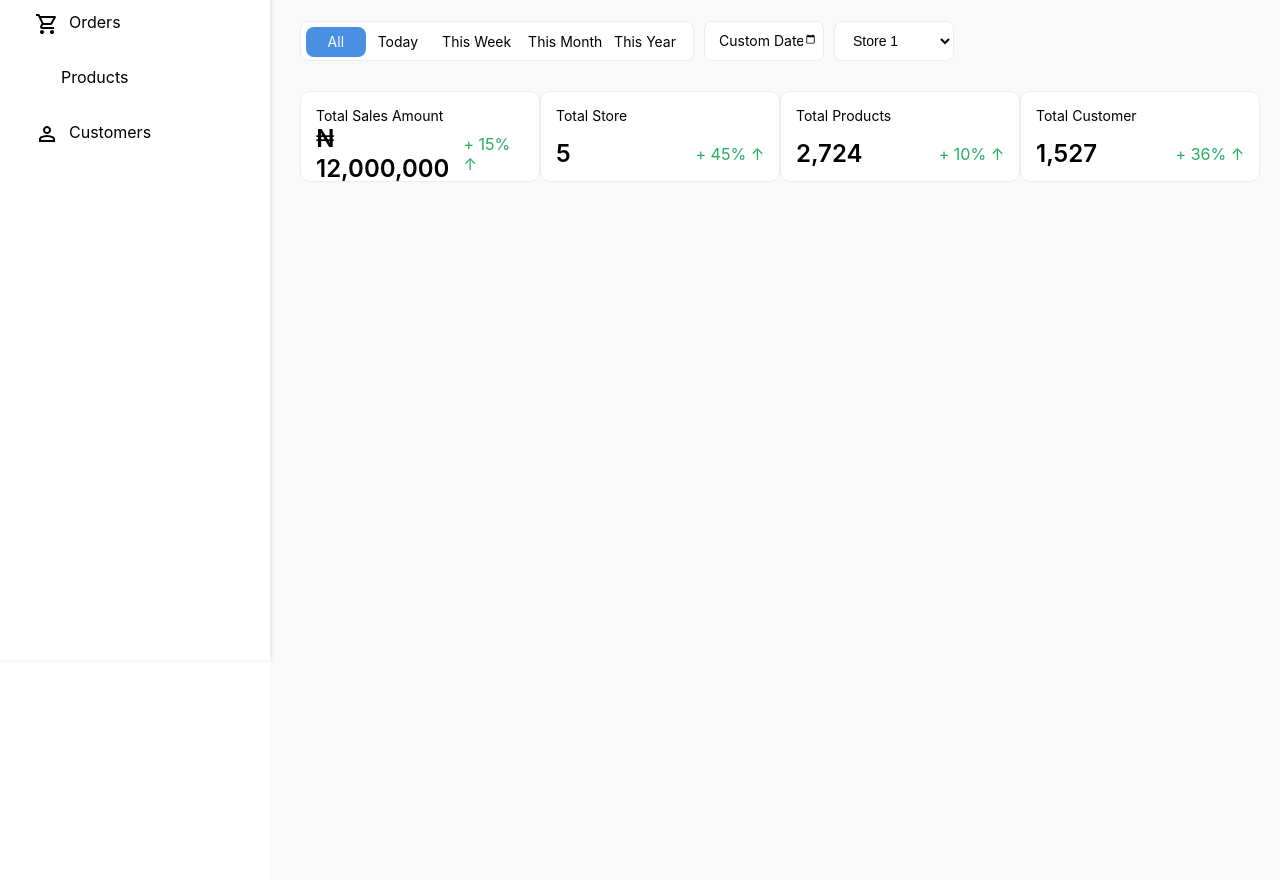
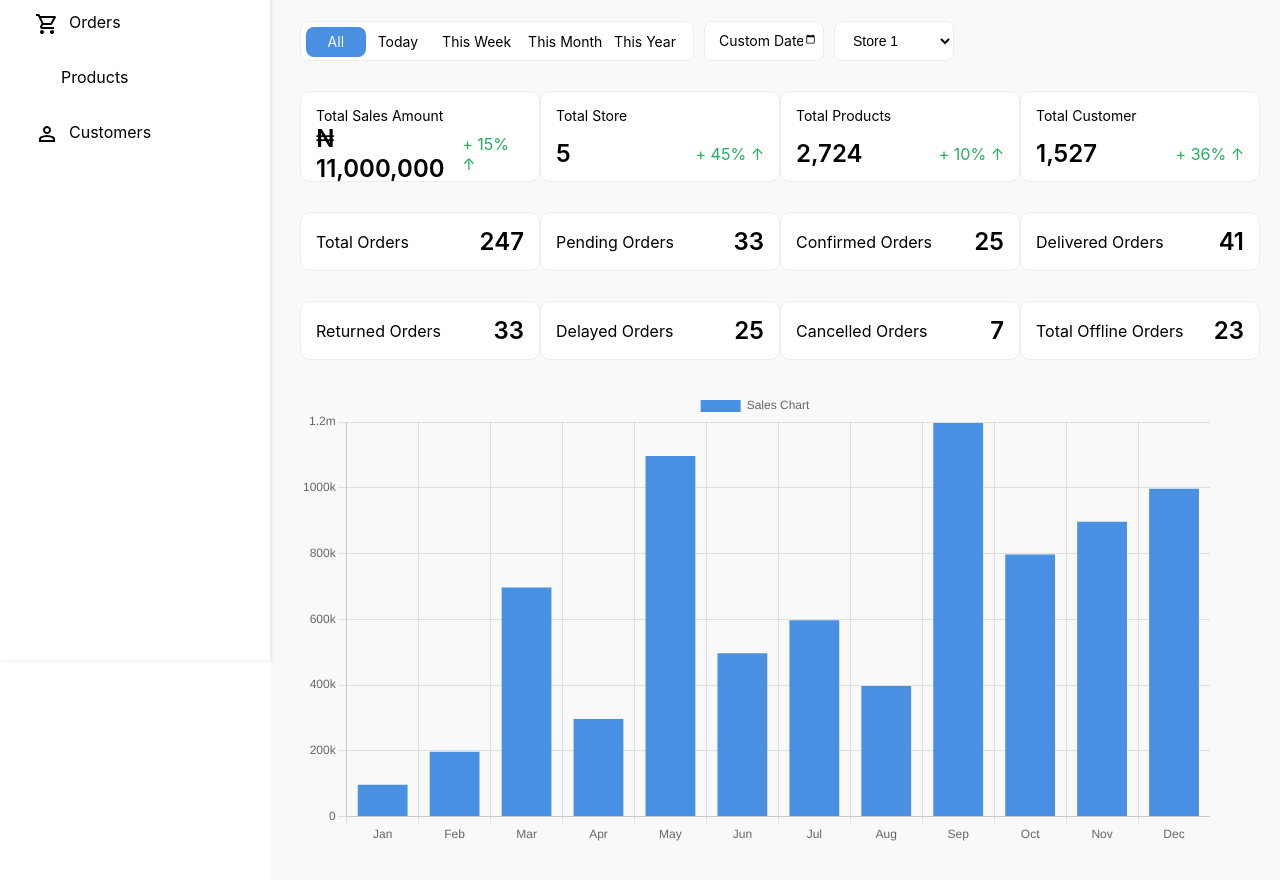
Before and after one commit to Callerstudios/cw-retail-store, a React (Create React App) app: page /dashboard in a window 1280 px wide. Shown: the part 140-1020 px from the top of the page. Built offline with nearby package versions, Linux system fonts and the light colour scheme; some icons are missing.

Commit message:
Worked on bar chart

```diff
--- a/package.json
+++ b/package.json
@@ -6,7 +6,9 @@
     "@testing-library/jest-dom": "^5.17.0",
     "@testing-library/react": "^13.4.0",
     "@testing-library/user-event": "^13.5.0",
+    "chart.js": "^4.4.6",
     "react": "^18.3.1",
+    "react-chartjs-2": "^5.2.0",
     "react-dom": "^18.3.1",
     "react-router-dom": "^6.28.0",
     "react-scripts": "5.0.1",
--- a/src/App.css
+++ b/src/App.css
@@ -40,3 +40,15 @@
     color: #27ae60;
   }
 }
+& .stat2 {
+  width: 240px;
+  height: 59px;
+  padding: 15px;
+  display: flex;
+  justify-content: space-between;
+  align-items: center;
+  gap: 15px;
+  border-radius: 10px;
+  border: 1px solid #ededed;
+  background-color: white;
+}
--- /dev/null
+++ b/src/components/DetailBox.js
@@ -0,0 +1,12 @@
+import React from "react";
+
+function DetailBox(props) {
+  return (
+    <div className="stat2">
+      <p>{props.name}</p>
+      <p style={{ fontSize: "24px", fontWeight: 600 }}>{props.number}</p>
+    </div>
+  );
+}
+
+export default DetailBox;
--- /dev/null
+++ b/src/components/SalesChart.js
@@ -0,0 +1,86 @@
+import React from "react";
+import { Bar } from "react-chartjs-2";
+import {
+  Chart as ChartJS,
+  CategoryScale,
+  LinearScale,
+  BarElement,
+  Title,
+  Tooltip,
+  Legend,
+} from "chart.js";
+import { callback } from "chart.js/helpers";
+
+ChartJS.register(
+  CategoryScale,
+  LinearScale,
+  BarElement,
+  Title,
+  Tooltip,
+  Legend
+);
+
+function SalesChart() {
+  const data = {
+    labels: [
+      "Jan",
+      "Feb",
+      "Mar",
+      "Apr",
+      "May",
+      "Jun",
+      "Jul",
+      "Aug",
+      "Sep",
+      "Oct",
+      "Nov",
+      "Dec",
+    ],
+    datasets: [
+      {
+        label: "Sales Chart",
+        data: [
+          "100000",
+          "200000",
+          "700000",
+          "300000",
+          "1100000",
+          "500000",
+          "600000",
+          "400000",
+          "1200000",
+          "800000",
+          "900000",
+          "1000000",
+        ],
+        backgroundColor: "#4a90e2",
+        borderColor: "transparent",
+        borderWidth: 1,
+      },
+    ],
+  };
+  const options = {
+    responsive: true,
+    scales: {
+    //   x: {
+    //     title: {
+    //       display: true,
+    //       text: "Sales Range",
+    //     },
+    //   },
+      y: {
+        beginAtZero: true,
+        ticks: {
+          callback: function (value) {
+            if (value > 1000000) return `${value / 1000000}m`;
+            if (value > 1000) return `${value / 1000}k`;
+            return value;
+          },
+        },
+      },
+    },
+  };
+  return <Bar data={data} options={options} />;
+}
+
+export default SalesChart;
--- a/src/pages/AdminDashboard/AdminDashboard.js
+++ b/src/pages/AdminDashboard/AdminDashboard.js
@@ -29,7 +29,7 @@ function AdminDashboard() {
           }
           onClick={() => setCurrentPageIndex(0)}
         >
-          <DashboardIcon class="nav-button-icon" />
+          <DashboardIcon className="nav-button-icon" />
           <p>Dashboard</p>
         </div>
         <div
@@ -38,7 +38,7 @@ function AdminDashboard() {
           }
           onClick={() => setCurrentPageIndex(1)}
         >
-          <CartIcon class="nav-button-icon" />
+          <CartIcon className="nav-button-icon" />
           <p>Orders</p>
         </div>
         <div
@@ -47,7 +47,7 @@ function AdminDashboard() {
           }
           onClick={() => setCurrentPageIndex(2)}
         >
-          <ProductIcon class="nav-button-icon" />
+          <ProductIcon className="nav-button-icon" />
           <p>Products</p>
         </div>
         <div
@@ -56,7 +56,7 @@ function AdminDashboard() {
           }
           onClick={() => setCurrentPageIndex(3)}
         >
-          <CustomerIcon class="nav-button-icon" />
+          <CustomerIcon className="nav-button-icon" />
           <p>Customers</p>
         </div>
       </aside>
--- a/src/pages/AdminDashboard/DashboardTab.css
+++ b/src/pages/AdminDashboard/DashboardTab.css
@@ -42,7 +42,8 @@
       color: white;
     }
   }
-  & .date, .store-type {
+  & .date,
+  .store-type {
     width: 120px;
     position: relative;
     height: 40px;
@@ -56,7 +57,7 @@
     text-wrap: nowrap;
     font-size: 14px;
     cursor: pointer;
-    & input{
+    & input {
       position: absolute;
       inset: 0;
       /* background-color: transparent; */
@@ -73,9 +74,19 @@
       border: none;
     }
   }
-  & .stats1{
+  & .stats1 {
     display: flex;
     justify-content: space-between;
     flex-direction: row;
   }
+  & .stats2 {
+    height: 59px;
+    display: flex;
+    flex-direction: row;
+    justify-content: space-between;
   }
+  & .sales-chart{
+    height: 455px;
+    /* background-color: red; */
+  }
+}
--- a/src/pages/AdminDashboard/DashboardTab.js
+++ b/src/pages/AdminDashboard/DashboardTab.js
@@ -1,14 +1,16 @@
 import React, { useState } from "react";
 import "./DashboardTab.css";
 import StatView from "../../components/StatView";
+import DetailBox from "../../components/DetailBox";
+import SalesChart from "../../components/SalesChart";
 
 function DashboardTab(props) {
   const [storeTypes, setStoreTypes] = useState(["Store 1", "Store 2"]);
   const [filterDurationIndex, setFilterDurationIndex] = useState(0);
-  const [stat1Data, setstat1Data] = useState([
+  const [stat1Data, setStat1Data] = useState([
     {
       title: "Total Sales Amount",
-      price: "₦ 12,000,000",
+      price: "₦ 11,000,000",
       percent: 15,
     },
     {
@@ -89,6 +91,21 @@ function DashboardTab(props) {
           />
         ))}
       </div>
+      <div className="stats2">
+        <DetailBox name="Total Orders" number={247}/>
+        <DetailBox name="Pending Orders" number={33}/>
+        <DetailBox name="Confirmed Orders" number={25}/>
+        <DetailBox name="Delivered Orders" number={41}/>
+      </div>
+      <div className="stats2">
+        <DetailBox name="Returned Orders" number={33}/>
+        <DetailBox name="Delayed Orders" number={25}/>
+        <DetailBox name="Cancelled Orders" number={7}/>
+        <DetailBox name="Total Offline Orders" number={23}/>
+      </div>
+      <div className="sales-chart">
+        <SalesChart/>
+      </div>
     </div>
   );
 }
```
Also changed, not shown: 1 other file (tests, documents, lock files or other folders). Lines whose indentation alone changed are shown as unchanged.
